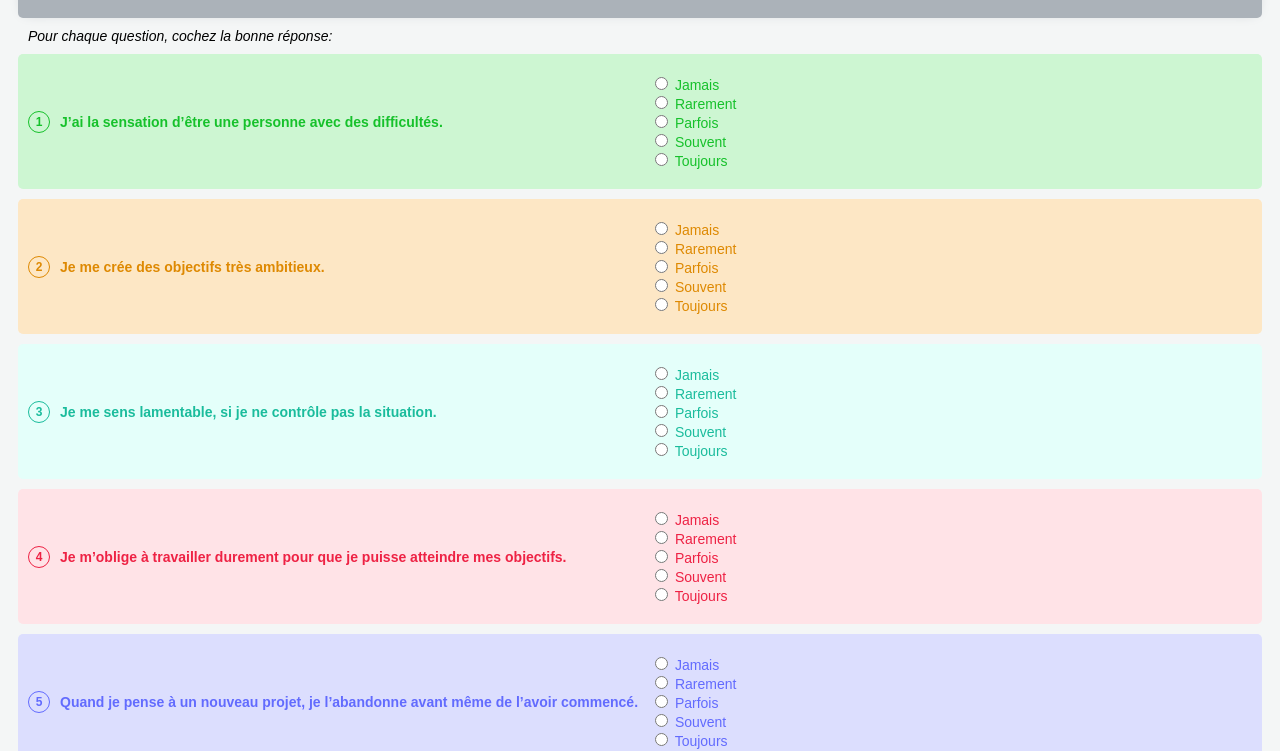
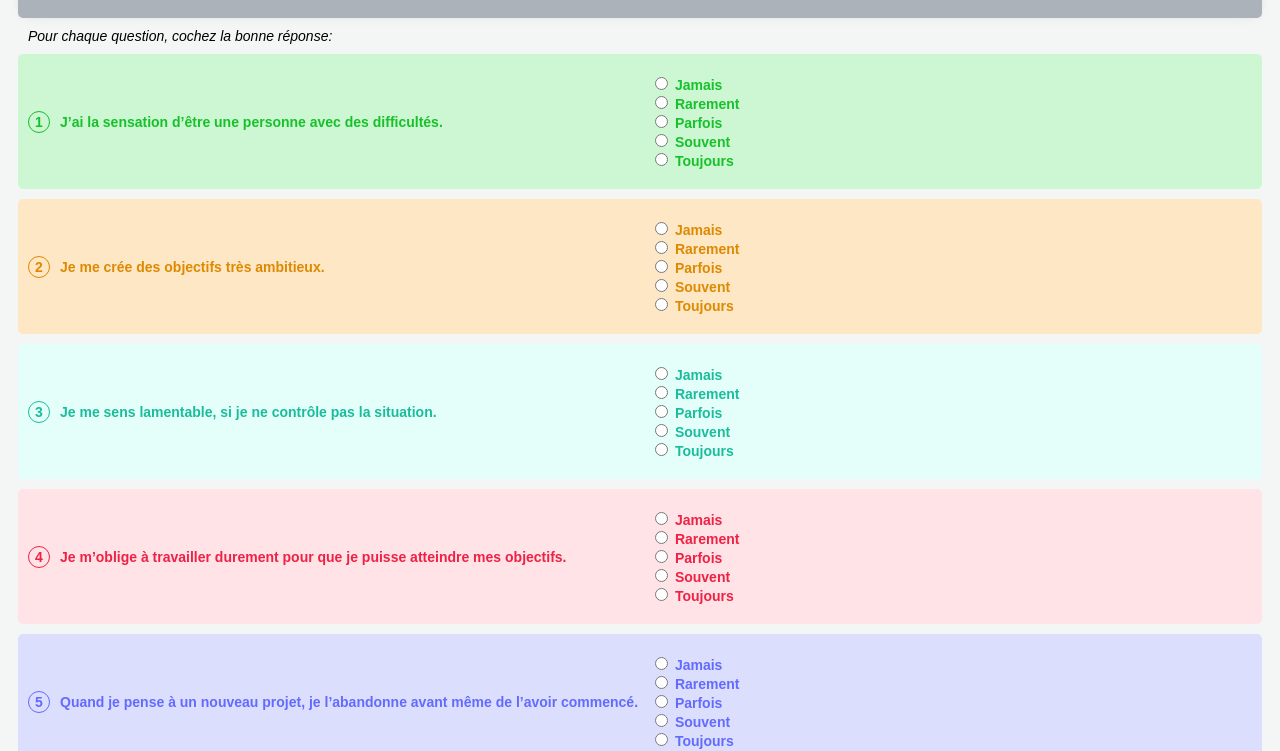
Before and after one commit to lagagne72/VAKO, a plain HTML site: page pc.html in a window 1280 px wide. Shown: the part 55-806 px from the top of the page. Drawn offline with Linux system fonts and the light colour scheme.

Commit message:
Add files via upload

```diff
--- a/pc.html
+++ b/pc.html
@@ -1420,6 +1420,7 @@
 
     div.questionAnswer {
         margin: 10px;
+        font-weight: bold;
     }
 
     div.number {
@@ -1432,10 +1433,11 @@
         line-height: 20px;
         font-weight: bold;
         margin-right: 10px;
-        font-size: 12px;
+        font-size: 14px;
         border-radius: 50%;
         border-width: 1px;
         border-style: solid;
+        font-weight: bold;
     }
 
     #but {
```
